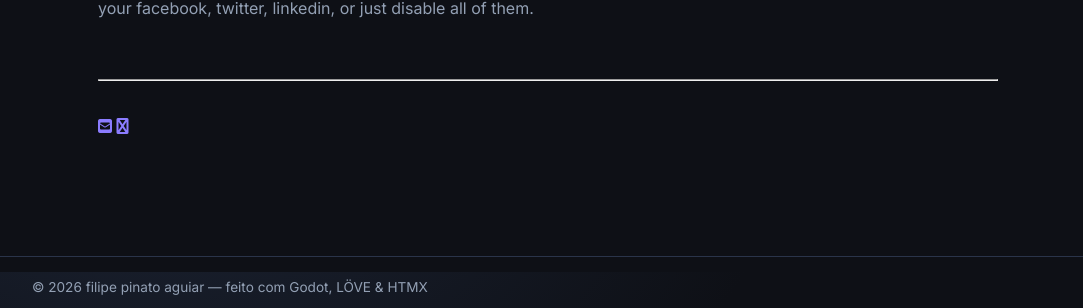
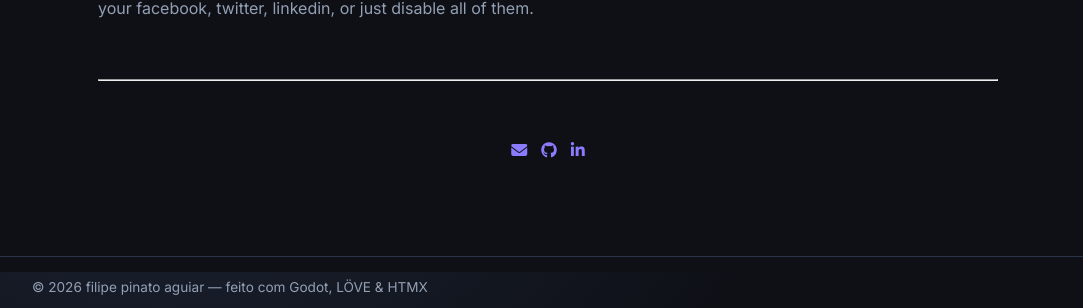
Before and after one commit to tiofih/tiofih.github.io, a Jekyll site: the page built from about.md, in a window 1280 px wide and 943 px high. Shown: the part 628-936 px from the top of the window, without its empty margins (92-1175 px from the left). Built offline with Jekyll 4.4.1, drawn with Linux system fonts in a browser that asks for light colours.

Commit message:
Corrige icones de redes sociais (Font Awesome 6: fab/fas)

```diff
--- a/_sass/_layout.scss
+++ b/_sass/_layout.scss
@@ -67,6 +67,12 @@
   margin-bottom: 28px;
 }
 .hero-socials { display: flex; gap: 14px; }
+.contacticon {
+  display: flex;
+  justify-content: center;
+  gap: 14px;
+  margin-top: 24px;
+}
 .social {
   width: 44px;
   height: 44px;
@@ -169,7 +175,7 @@
   margin: 0;
 }
 
-/* ============================ Pagina projeto ============================ */
+/* ============================ Posts / Pagina projeto ============================ */
 .project-body {
   max-width: 820px;
   margin: 0 auto;
--- a/about.md
+++ b/about.md
@@ -16,7 +16,7 @@ Link to your social media connections, too. This theme is set up to use <a href=
 <hr/>
 <br/>
 <span class="contacticon center">
-	<a href="mailto:fpinatoaguiar@gmail.com"><i class="fa fa-envelope-square"></i></a>
-	<a href="https://github.com/tiofih" target="_blank"><i class="fa fa-github-square"></i></a>
-	<a href="https://www.linkedin.com/in/filipe-pinato-aguiar-65bab2127" target="_blank"><i class="fa fa-linkedin-square"></i></a>
+	<a href="mailto:fpinatoaguiar@gmail.com"><i class="fas fa-envelope"></i></a>
+	<a href="https://github.com/tiofih" target="_blank"><i class="fab fa-github"></i></a>
+	<a href="https://www.linkedin.com/in/filipe-pinato-aguiar-65bab2127" target="_blank"><i class="fab fa-linkedin-in"></i></a>
 </span>
--- a/index.html
+++ b/index.html
@@ -7,9 +7,9 @@ layout: default
   <h1 class="hero-title">filipe<span class="text-accent">.</span></h1>
   <p class="hero-subtitle">Desenvolvedor de jogos e web apps. Autômatos celulares em Godot, batalhas Pokémon com HTMX e clickers em LÖVE.</p>
   <div class="hero-socials">
-    <a class="social" href="https://github.com/tiofih" target="_blank" rel="noopener"><i class="fa fa-github"></i></a>
-    <a class="social" href="https://www.linkedin.com/in/filipe-pinato-aguiar-65bab2127" target="_blank" rel="noopener"><i class="fa fa-linkedin"></i></a>
-    <a class="social" href="mailto:fpinatoaguiar@gmail.com"><i class="fa fa-envelope"></i></a>
+    <a class="social" href="https://github.com/tiofih" target="_blank" rel="noopener"><i class="fab fa-github"></i></a>
+    <a class="social" href="https://www.linkedin.com/in/filipe-pinato-aguiar-65bab2127" target="_blank" rel="noopener"><i class="fab fa-linkedin-in"></i></a>
+    <a class="social" href="mailto:fpinatoaguiar@gmail.com"><i class="fas fa-envelope"></i></a>
   </div>
 </section>
 
```
